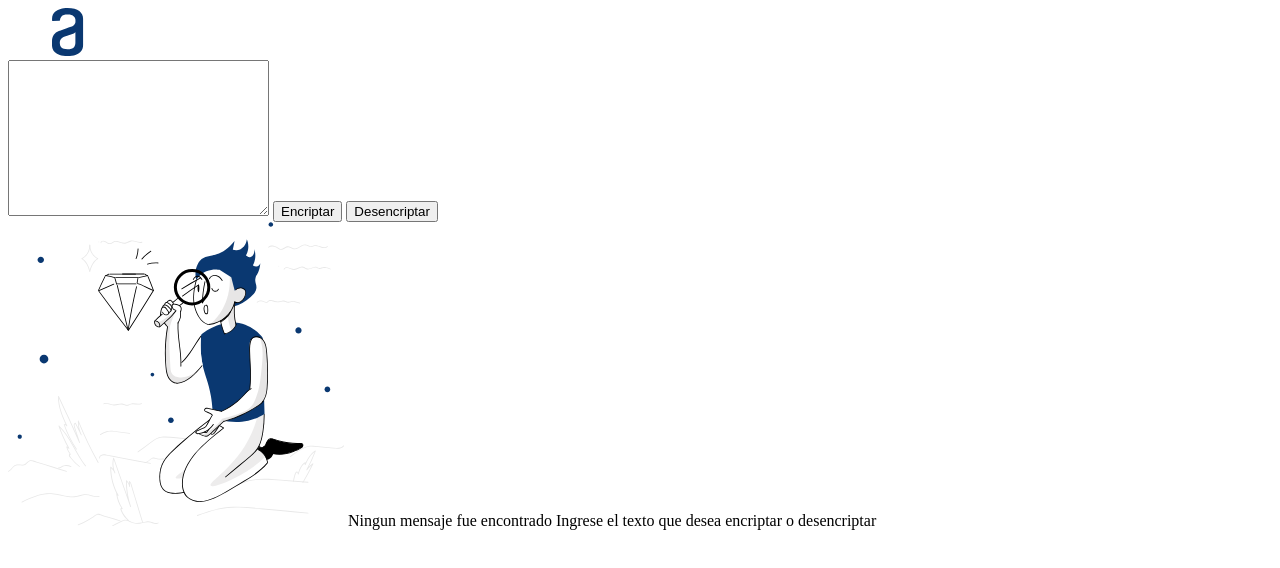
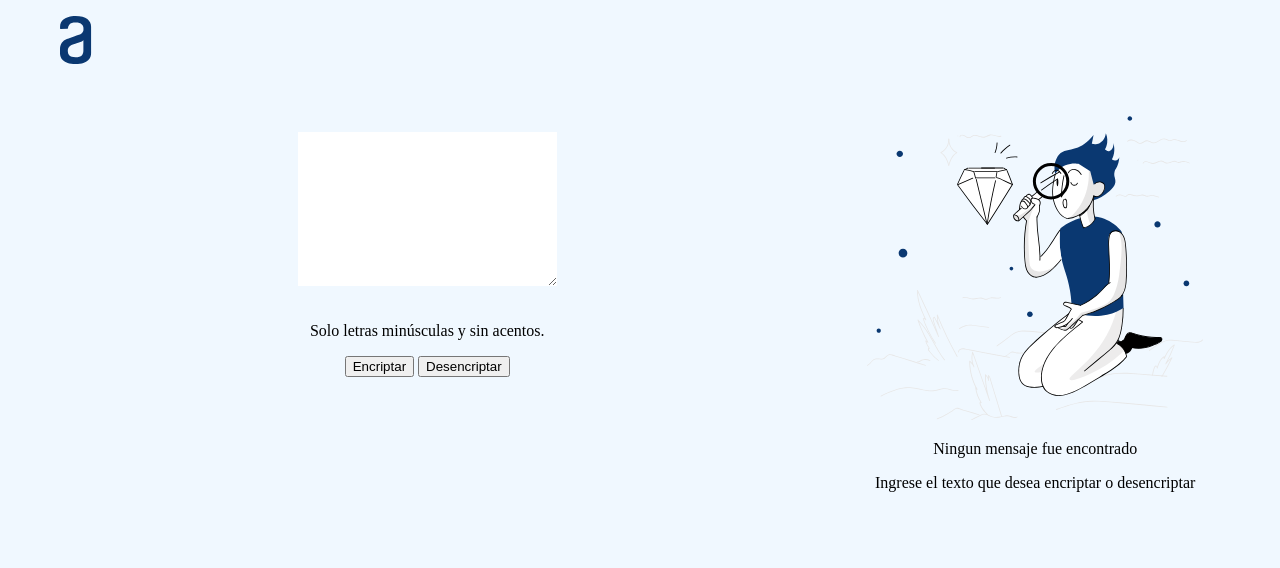
Before and after one commit to eomarh/alura-encriptador, a plain HTML site: page index.html in a window 1280 px wide. Drawn offline with Linux system fonts and the light colour scheme.

Commit message:
adding styles to html

```diff
--- a/index.html
+++ b/index.html
@@ -1,5 +1,6 @@
 <!DOCTYPE html>
 <html lang="en">
+
 <head>
    <meta charset="UTF-8">
    <meta http-equiv="X-UA-Compatible" content="IE=edge">
@@ -9,31 +10,42 @@
    <script src="./script.js"></script>
    <title>Alura - Encriptador</title>
 </head>
+
 <body>
 
-   <header>
+   <header class="logo-alura">
       <img src="./img/Logo@2x.svg" alt="logo-alura-latam">
    </header>
 
    <main>
-      <section>
-         <textarea name="txa-frase" id="txa-frase" cols="30" rows="10"></textarea>
+      <section class="encrypt-text">
+         <textarea name="input-text" id="txa-frase" cols="30" rows="10"></textarea>
+         <div class="buttons">
+            <span>
+               <p>Solo letras minúsculas y sin acentos.</p>
+            </span>
             <button>
                Encriptar
             </button>
             <button>
                Desencriptar
             </button>
+         </div>
       </section>
-      <aside>
+      <section class="decrypt-text">
          <img src="./img/Muñeco.svg" alt="munheco">
-         <span>Ningun mensaje fue encontrado</span>
-         <span>Ingrese el texto que desea encriptar o desencriptar</span>
-      </aside>
+         <span>
+            <p>Ningun mensaje fue encontrado</p>
+         </span>
+         <span>
+            <p>Ingrese el texto que desea encriptar o desencriptar</p>
+         </span>
+      </section>
    </main>
 
    <footer>
    </footer>
 
 </body>
+
 </html>
--- a/styles.css
+++ b/styles.css
@@ -0,0 +1,33 @@
+body {
+   margin: 0;
+   padding: 0;
+   background-color: aliceblue;
+}
+
+.logo-alura {
+   padding: 1em;
+}
+
+main {
+   margin: auto;
+   padding: 2em;
+   display: flex;
+}
+
+section {
+   text-align: center;
+}
+
+.encrypt-text {
+   width: 65%;
+   align-content: space-between;
+}
+
+textarea {
+   border-style: none;
+   margin: 1rem;
+}
+
+.decrypt-text {
+   width: 35%;
+}
```
Lines whose indentation alone changed are shown as unchanged.
